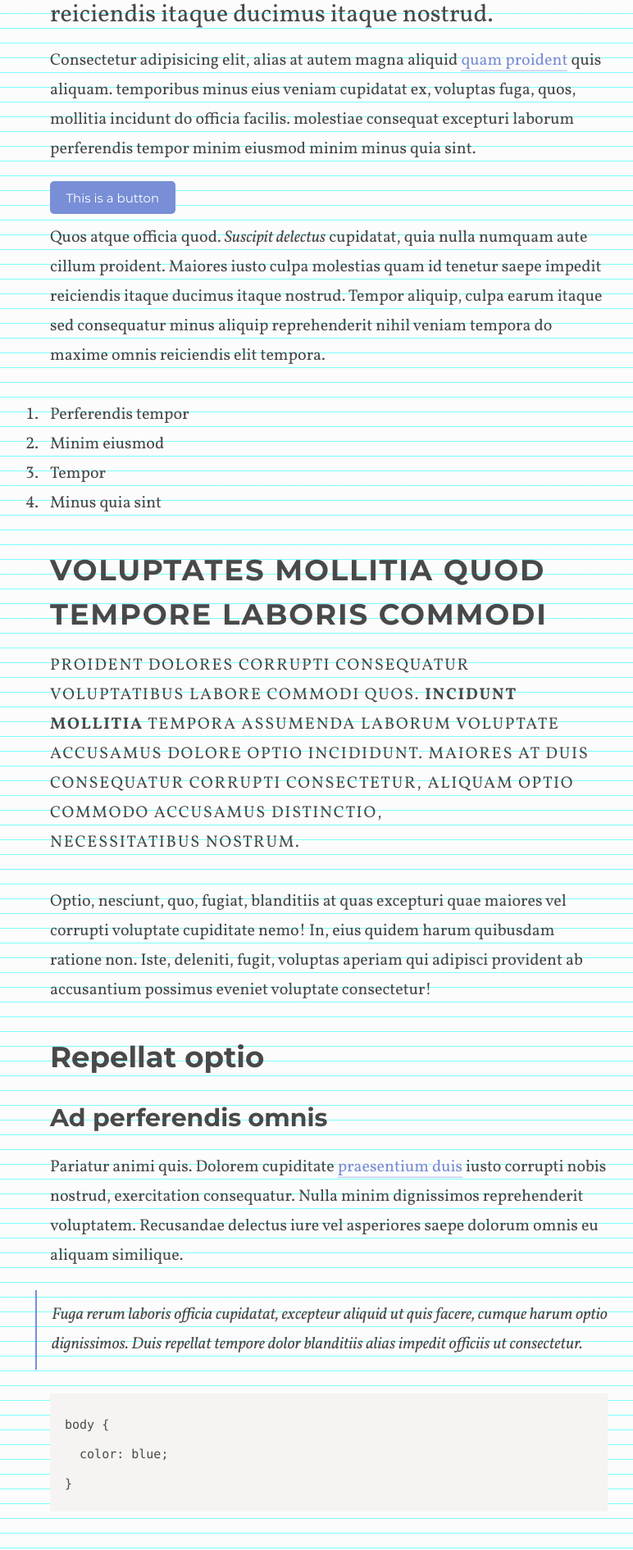
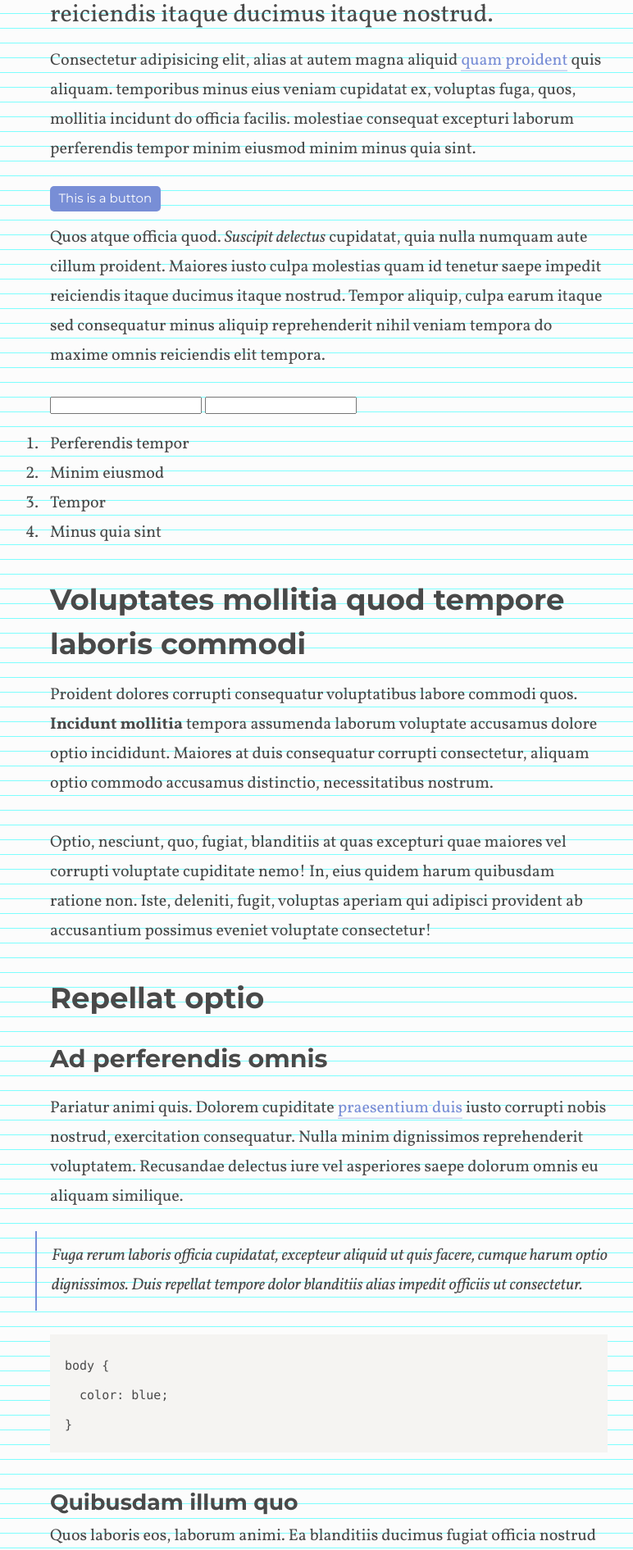
Before and after one commit to chloeam/steel-site, a Jekyll site: the page built from index.html, in a window 1280 px wide. Shown: the part 416-2307 px from the top of the page at 82% size, without its empty margins (239-1011 px from the left). Built offline with Jekyll 4.4.1, drawn with Linux system fonts in a browser that asks for light colours.

Commit message:
more work on buttons, now sort of aligns to baseline

```diff
--- a/_sass/_buttons.scss
+++ b/_sass/_buttons.scss
@@ -4,8 +4,8 @@
   border-radius: $borderRadius;
   font-family: unquote(map-get($buttontype, font-family));
   font-weight: map-get($buttontype, regular);
-  @include fontsize(theta, all);
-  padding: 0.7em 1.3em; //hack to make it sort of align
+  @include sassline(theta, $bodytype, 1, 1, all);
+  padding: 0 0.7em 0.5em 0.7em;
 
   &:hover {
     background-color: $btnHover;
--- a/index.html
+++ b/index.html
@@ -17,6 +17,11 @@
 
       <p>Quos atque officia quod. <i>Suscipit delectus</i> cupidatat, quia nulla numquam aute cillum proident. Maiores iusto culpa molestias quam id tenetur saepe impedit reiciendis itaque ducimus itaque nostrud. Tempor aliquip, culpa earum itaque sed consequatur minus aliquip reprehenderit nihil veniam tempora do maxime omnis reiciendis elit&nbsp;tempora.</p>
 
+      <form>
+        <input type="text" />
+        <input type="text" />
+      </form>
+
       <ol>
           <li>Perferendis tempor</li>
           <li>Minim eiusmod </li>
@@ -24,9 +29,9 @@
           <li>Minus quia sint</li>
       </ol>
 
-      <h2 class="small-caps">Voluptates mollitia quod tempore laboris&nbsp;commodi</h2>
+      <h2>Voluptates mollitia quod tempore laboris&nbsp;commodi</h2>
 
-      <p class="small-caps">Proident dolores corrupti consequatur voluptatibus labore commodi quos. <b>Incidunt mollitia</b> tempora assumenda laborum voluptate accusamus dolore optio incididunt. Maiores at duis consequatur corrupti consectetur, aliquam optio commodo accusamus distinctio, necessitatibus&nbsp;nostrum.</p>
+      <p>Proident dolores corrupti consequatur voluptatibus labore commodi quos. <b>Incidunt mollitia</b> tempora assumenda laborum voluptate accusamus dolore optio incididunt. Maiores at duis consequatur corrupti consectetur, aliquam optio commodo accusamus distinctio, necessitatibus&nbsp;nostrum.</p>
 
       <p>Optio, nesciunt, quo, fugiat, blanditiis at quas excepturi quae maiores vel corrupti voluptate cupiditate nemo! In, eius quidem harum quibusdam ratione non. Iste, deleniti, fugit, voluptas aperiam qui adipisci provident ab accusantium possimus eveniet voluptate&nbsp;consectetur!</p>
 
```
